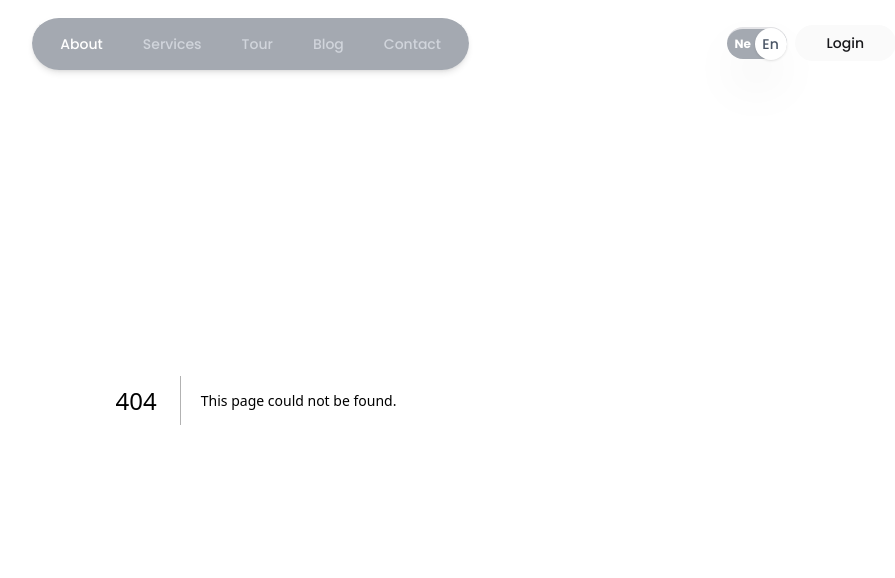
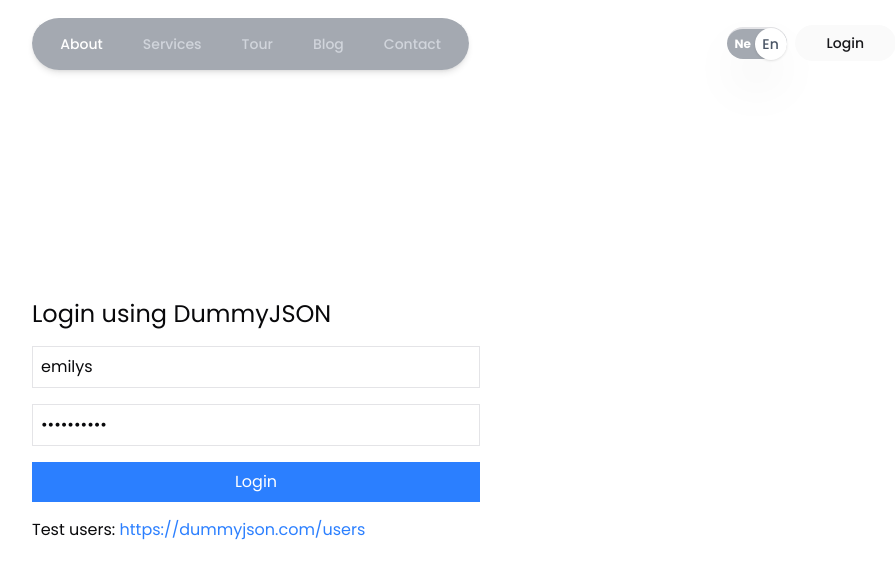
Before and after one commit to khojwar/neptravi, a Next.js app: page /signin in a window 1280 px wide. Before the commit this address had no page. Shown: the top 578 px of the page, without its empty margins (384-1279 px from the left). Built offline with nearby package versions, Linux system fonts and the light colour scheme.

Commit message:
add authentication using DummyJSON and localstorage

```diff
--- /dev/null
+++ b/src/app/logout/page.tsx
@@ -0,0 +1,15 @@
+'use client'
+
+import { useEffect } from 'react';
+import { useRouter } from 'next/navigation';
+
+export default function Logout() {
+    const router = useRouter();
+
+    useEffect(() => {
+        localStorage.clear();   // clear tokens
+        router.replace('/signin'); // replace prevents back navigation
+    }, [router]);
+
+    return <p className="text-center mt-10">Logging you out...</p>;
+}
--- /dev/null
+++ b/src/app/profile/page.tsx
@@ -0,0 +1,54 @@
+'use client';
+
+import { useEffect, useState } from 'react';
+import { useRouter } from 'next/navigation';
+
+
+async function getUser(accessToken: string) {
+    const res = await fetch('https://dummyjson.com/auth/me', {
+        headers: { Authorization: `Bearer ${accessToken}` },
+    });
+
+    if (!res.ok) {
+        return null;
+    }
+
+    return res.json();
+}
+
+const ProfilePage = () => {
+    const [user, setUser] = useState<any>(null);
+
+    const router = useRouter();
+
+    useEffect(() => {
+        const token = localStorage.getItem('accessToken');
+
+            if (!token) {
+                router.push('/signin');
+                return;
+            }
+
+            getUser(token).then((data) => {
+                if (!data) {
+                    router.push('/signin');
+                } else {
+                    setUser(data);
+                }
+            });
+
+
+    }, []);
+
+    if (!user) return <p>Loading...</p>;
+
+  return (
+    <div className="max-w-md mx-auto mt-10">
+        <h1 className="text-2xl mb-4">Welcome, {user.firstName} {user.lastName}!</h1>
+        <pre>{JSON.stringify(user, null, 2)}</pre>
+        <a href="/logout" className="block mt-4 text-blue-500">Logout</a>
+    </div>
+  )
+}
+
+export default ProfilePage
--- /dev/null
+++ b/src/app/signin/page.tsx
@@ -0,0 +1,84 @@
+'use client';
+
+import { useState } from 'react';
+import { useRouter } from 'next/navigation';
+
+const SignIn = () => {
+    const [username, setUsername] = useState('emilys'); // Test user from DummyJSON
+    const [password, setPassword] = useState('emilyspass');
+    const [error, setError] = useState('');
+    const router = useRouter();
+
+
+    const handleSubmit = async (e: React.FormEvent) => {
+        e.preventDefault();
+
+        setError('');
+
+        try {
+            const res = await fetch('https://dummyjson.com/auth/login', {
+                method: 'POST',
+                headers: { 'Content-Type': 'application/json' },
+                body: JSON.stringify({ username, password }),
+            });
+
+
+            if (res.ok) {
+                const data = await res.json();
+                console.log("data", data);
+
+                // Store tokens manually
+                localStorage.setItem('accessToken', data.accessToken);
+                localStorage.setItem('refreshToken', data.refreshToken);
+                localStorage.setItem('user', JSON.stringify(data));
+
+                // Redirect to profile or dashboard
+                router.push('/profile');
+
+            } else {
+                setError('Invalid credentials');
+            }
+
+        } catch (err) {
+            setError('Something went wrong');
+        }
+    }
+
+  return (
+    <div className='flex justify-center items-center min-h-screen mx-auto'>
+        <div className="max-w-md mx-auto mt-10">
+            <h1 className="text-2xl mb-4">Login using DummyJSON</h1>
+            <form onSubmit={handleSubmit} className="space-y-4">
+                <input
+                type="text"
+                value={username}
+                onChange={(e) => setUsername(e.target.value)}
+                placeholder="Username (e.g., emilys)"
+                className="w-full p-2 border"
+                required
+                />
+
+                <input
+                type="password"
+                value={password}
+                onChange={(e) => setPassword(e.target.value)}
+                placeholder="Password (e.g., emilyspass)"
+                className="w-full p-2 border"
+                required
+                />
+
+                <button type="submit" className="w-full bg-blue-500 text-white p-2">
+                    Login
+                </button>
+
+                {error && <p className="text-red-500">{error}</p>}
+            </form>
+
+            <p className="mt-4">Test users: <a href="https://dummyjson.com/users" target="_blank" className="text-blue-500">https://dummyjson.com/users</a></p>
+
+        </div>
+    </div>
+  )
+}
+
+export default SignIn
--- a/src/components/Navbar.tsx
+++ b/src/components/Navbar.tsx
@@ -30,7 +30,9 @@
 
       <div className='flex items-center gap-2'>
         <LanguageToggle />
-        <Button variant='custom' className='hidden md:block'>Login</Button>
+        <Link href='/signin'>
+          <Button variant='custom' className='hidden md:block'>Login</Button>
+        </Link>
       </div>
     </div>
   );
```
